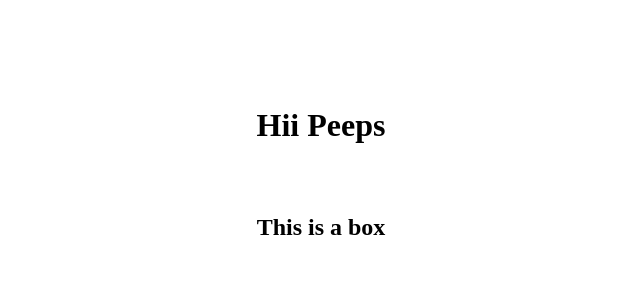
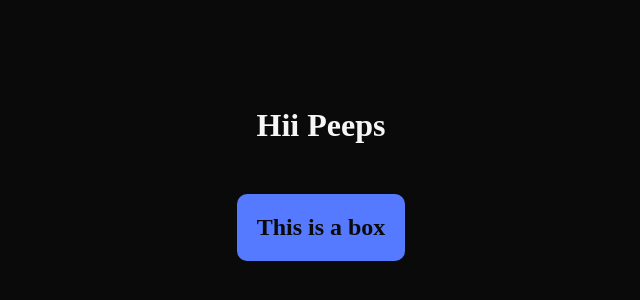
Before and after one commit to irekponor/Toggle-light-dark-, a React (Vite) app: page / in a window 1280 px wide. Shown: the part 216-516 px from the top of the page, without its empty margins (319-959 px from the left). Built offline with nearby package versions, Linux system fonts and the light colour scheme.

Commit message:
dark toggle

```diff
--- a/src/App.css
+++ b/src/App.css
@@ -7,6 +7,7 @@
     align-items: center;
     background-color: var(--background-color);
 }
+
 
 .title{
     color: var(--primary-text-color);
--- a/src/index.css
+++ b/src/index.css
@@ -5,7 +5,7 @@
     font-family: "poppins" cursive;
 }
 
-::root{
+:root{
     --background-color: #f6f6f6;
     --foreground-color: #003cff;
     --primary-text-color: #0a0a0a;
@@ -13,3 +13,12 @@
     --toggle-bg: #f0eb9d;
     --toggle-fg: #ffd009;
 }
+
+[data-theme="dark"] {
+    --background-color: #0a0a0a;
+    --foreground-color: #567aff;
+    --primary-text-color: #f6f6f6;
+    --secondary-text-color: #0a0a0a;
+    --toggle-bg: #283452;
+    --toggle-fg: #00acff;
+  }
```
